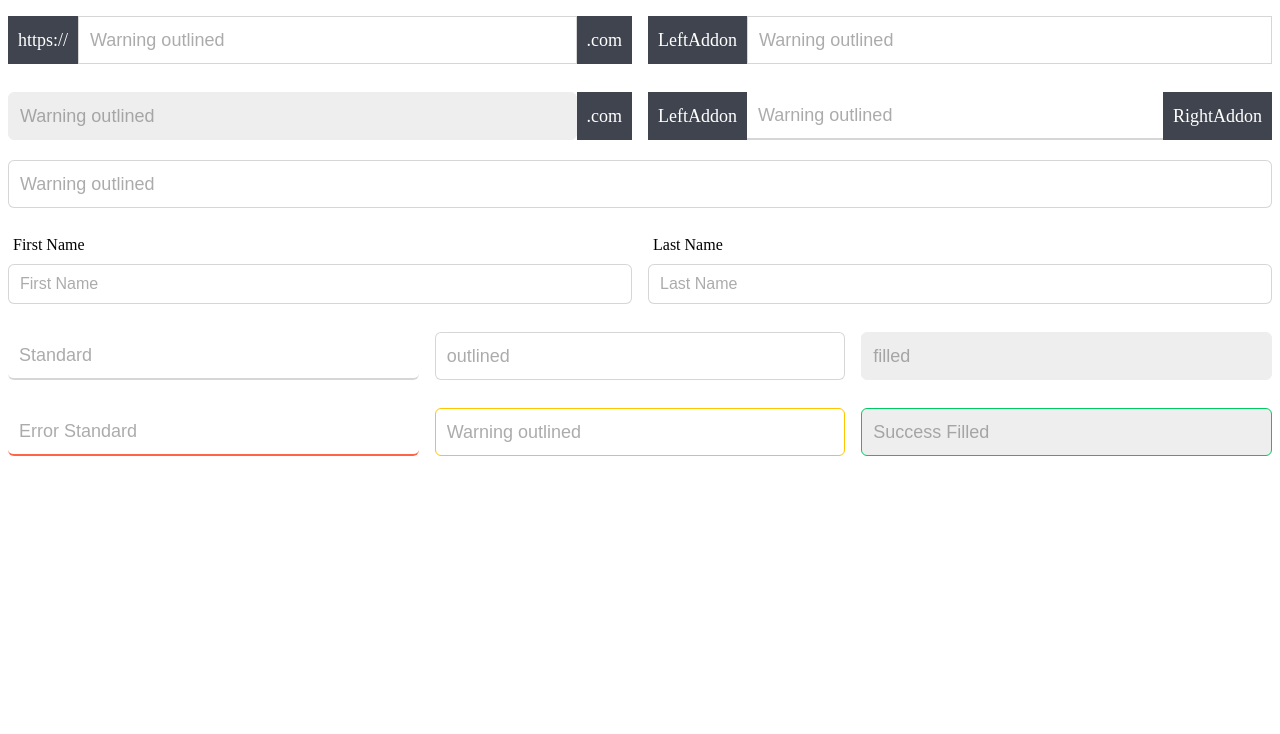
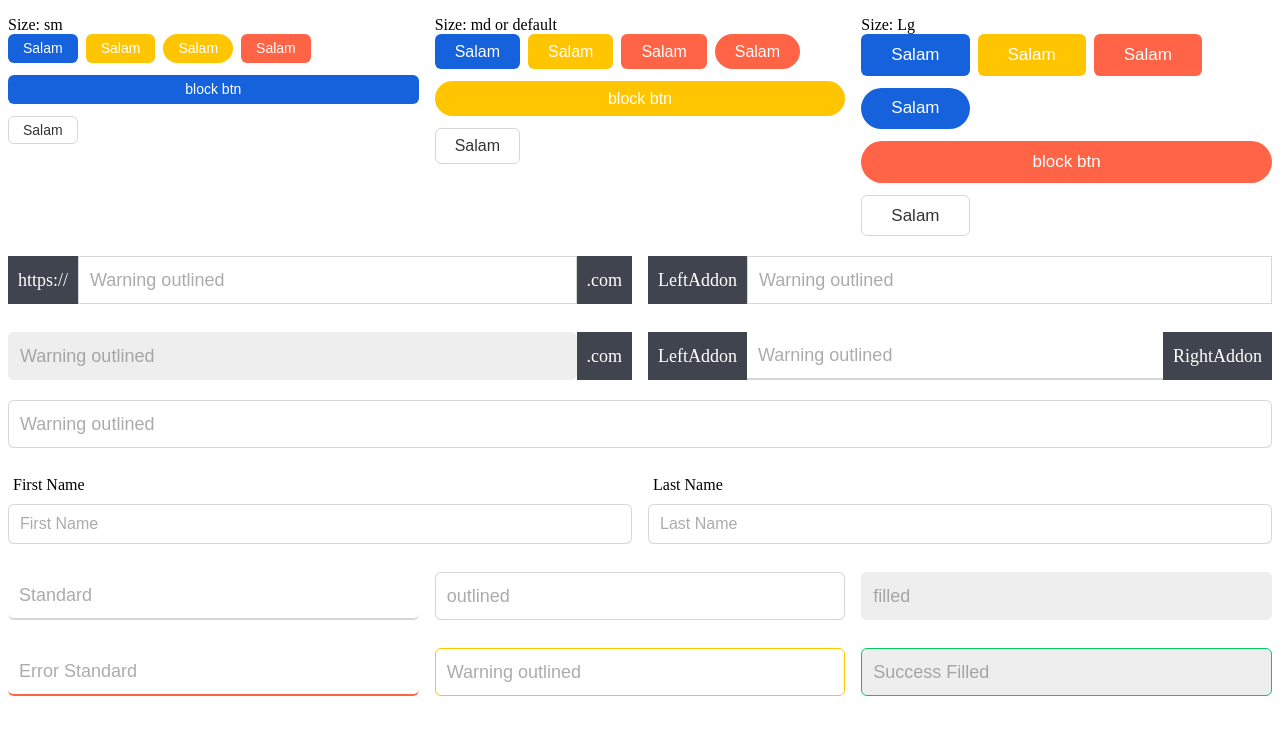
Before and after one commit to alirezatahani/React-Template, a React app: page / in a window 1280 px wide. Shown: the top 734 px of the page. Built offline with nearby package versions, Linux system fonts and the light colour scheme.

Commit message:
feature/basic button component finished

```diff
--- /dev/null
+++ b/src/components/button/content/Button.tsx
@@ -0,0 +1,17 @@
+import * as React from 'react';
+import { StyledButton } from '../styles/Button.styles';
+import { ButtonProps } from './button_types';
+
+const Button: React.FC<ButtonProps> = ({
+  children,
+  kind = 'default',
+  ...rest
+}: ButtonProps) => {
+  return (
+    <StyledButton kind={kind} {...rest}>
+      {children}
+    </StyledButton>
+  );
+};
+
+export default Button;
--- /dev/null
+++ b/src/components/button/styles/Button.styles.ts
@@ -0,0 +1,52 @@
+import styled from 'styled-components';
+import { ButtonProps } from '../content/button_types';
+import {
+  handleButtonBgColor,
+  handleButtonFontSize,
+  handleButtonSize,
+} from '../utils/utils';
+
+export const StyledButton = styled.button<ButtonProps>`
+  background-color: ${({ theme, kind }) => handleButtonBgColor(theme, kind)};
+
+  ${({ theme, size }) => handleButtonSize(theme, size)};
+  ${({ theme, size }) => handleButtonFontSize(theme, size)};
+
+  cursor: pointer;
+  display: inline-flex;
+  width: ${({ block }) => (block ? '100%' : 'auto')};
+  justify-content: center;
+  align-items: center;
+  white-space: nowrap;
+  touch-action: manipulation;
+  margin-right: 8px;
+  margin-bottom: 12px;
+  border: 1px solid
+    ${({ theme, kind }) =>
+      kind === 'default' ? theme.button.borderColor : 'transparent'};
+  color: ${({ theme, kind }) =>
+    kind !== 'default' ? theme.colors.white : theme.colors.black};
+
+  border-radius: ${({ theme, shape }) =>
+    shape === 'round' ? theme.borderRadiusRound : theme.borderRadius};
+  transition: all 200ms linear;
+
+  &:hover {
+    transition: all 200ms linear;
+    color: ${({ theme, kind }) =>
+      kind !== 'default' ? '' : theme.colors.primary};
+
+    border-color: ${({ theme }) => theme.colors.primary};
+    opacity: 0.85;
+  }
+
+  &:active {
+    transition: all 150ms linear;
+    opacity: 0.75;
+  }
+
+  &:focus {
+    outline: 2px solid ${({ theme }) => theme.button.buttonFocusOutline};
+    outline-offset: 1px;
+  }
+`;
--- /dev/null
+++ b/src/components/button/utils/utils.ts
@@ -0,0 +1,54 @@
+import { ThemeTypes } from 'src/global/theme_types';
+import { css } from 'styled-components';
+
+export const handleButtonBgColor = (theme: ThemeTypes, kind: string) => {
+  const { primary, warning, danger } = theme.colors;
+
+  switch (kind) {
+    case 'primary':
+      return primary;
+    case 'warning':
+      return warning;
+    case 'danger':
+      return danger;
+    case 'default':
+      return 'transparent';
+  }
+};
+
+export const handleButtonSize = (theme: ThemeTypes, size: string) => {
+  switch (size) {
+    case 'sm':
+      return css`
+        height: ${theme.button.buttonHeightSm};
+        padding: ${theme.button.buttonPaddingSm};
+      `;
+    case 'lg':
+      return css`
+        height: ${theme.button.buttonHeightLg};
+        padding: ${theme.button.buttonPaddingLg};
+      `;
+    default:
+      return css`
+        height: ${theme.button.buttonHeightMd};
+        padding: ${theme.button.buttonPaddingMd};
+      `;
+  }
+};
+
+export const handleButtonFontSize = (theme: ThemeTypes, size: string) => {
+  switch (size) {
+    case 'sm':
+      return css`
+        font-size: ${theme.button.buttonFontSm};
+      `;
+    case 'md':
+      return css`
+        font-size: ${theme.button.buttonFontMd};
+      `;
+    case 'lg':
+      return css`
+        font-size: ${theme.button.buttonFontLg};
+      `;
+  }
+};
--- a/src/components/input/content/styles/Input.styles.ts
+++ b/src/components/input/content/styles/Input.styles.ts
@@ -44,7 +44,6 @@ export const InputRightAddon = styled.span<InputAddonProps>`
   white-space: nowrap;
   border-bottom-right-radius: 0;
   padding-inline: 10px;
-  /* padding: 5px 11px; */
   ${({ size }) => handleInputSize(size)}
   background-color: ${({ theme }) => theme.input.addonBg};
   color: ${({ theme }) => theme.input.addonTextColor};
--- a/src/global/Global.ts
+++ b/src/global/Global.ts
@@ -6,25 +6,43 @@ const GlobalStyle = createGlobalStyle`
   }
 `;
 
-const COLORS = {
-  primary: '#00b9e0',
+const COLOR = {
+  primary: '#1562dc',
   success: '#00ca62',
   danger: '#ff6446',
   warning: '#ffc500',
+  black: 'rgba(0, 0, 0, 0.80)',
+  white: '#fff',
 };
 
-const INPUTS = {
+const INPUT = {
   borderWidth: '1px',
   borderColor: 'rgba(0, 0, 0, 0.16)',
   filledBackground: '#eee',
   addonBg: '#3f444e',
   addonTextColor: '#fff',
 };
+const BUTTON = {
+  buttonHeightSm: '1.8rem',
+  buttonHeightMd: '2.2rem',
+  buttonHeightLg: '2.6rem',
+  buttonPaddingSm: '1px 14px',
+  buttonPaddingMd: '5px 19px',
+  buttonPaddingLg: '6px 29px',
+  buttonFontSm: '14px',
+  buttonFontMd: '16px',
+  buttonFontLg: '17px',
+  buttonFocusOutline: '#155ed2',
+  borderColor: 'rgba(0, 0, 0, 0.16)',
+  filledBackground: '#eee',
+};
 
 const theme = {
-  colors: COLORS,
-  input: INPUTS,
+  colors: COLOR,
+  input: INPUT,
+  button: BUTTON,
   borderRadius: '6px',
+  borderRadiusRound: '50px',
 };
 
 export { GlobalStyle, theme };
--- a/src/index.tsx
+++ b/src/index.tsx
@@ -1,6 +1,7 @@
 import * as React from 'react';
 import { createRoot } from 'react-dom/client';
 import { ThemeProvider } from 'styled-components';
+import Button from './components/button/content/Button';
 import { Row, Col } from './components/grid/Index';
 import { Input } from './components/input/index';
 import { GlobalStyle, theme } from './global/Global';
@@ -15,6 +16,71 @@ const App: React.FC = () => {
     <ThemeProvider theme={theme}>
       <>
         <GlobalStyle />
+        <Row>
+          <Col span={4}>
+            Size: sm
+            <div>
+              <Button kind="primary" size="sm">
+                Salam
+              </Button>
+              <Button kind="warning" size="sm">
+                Salam
+              </Button>
+              <Button shape="round" kind="warning" size="sm">
+                Salam
+              </Button>
+              <Button kind="danger" size="sm">
+                Salam
+              </Button>
+              <Button block kind="primary" size="sm">
+                block btn
+              </Button>
+              <Button size="sm">Salam</Button>
+            </div>
+          </Col>
+          <Col span={4}>
+            Size: md or default
+            <div>
+              <Button kind="primary" size="md">
+                Salam
+              </Button>
+              <Button kind="warning" size="md">
+                Salam
+              </Button>
+              <Button kind="danger" size="md">
+                Salam
+              </Button>
+              <Button shape="round" kind="danger" size="md">
+                Salam
+              </Button>
+              <Button block shape="round" kind="warning" size="md">
+                block btn
+              </Button>
+              <Button size="md">Salam</Button>
+            </div>
+          </Col>
+          <Col span={4}>
+            Size: Lg
+            <div>
+              <Button kind="primary" size="lg">
+                Salam
+              </Button>
+              <Button kind="warning" size="lg">
+                Salam
+              </Button>
+              <Button kind="danger" size="lg">
+                Salam
+              </Button>
+              <Button shape="round" kind="primary" size="lg">
+                Salam
+              </Button>
+              <Button block shape="round" kind="danger" size="lg">
+                block btn
+              </Button>
+              <Button size="lg">Salam</Button>
+            </div>
+          </Col>
+        </Row>
         <Row>
           <Col span={6}>
             <Input
```
Also changed, not shown: src/components/button/content/button_types.d.ts (added, +10 -0 lines), src/global/theme_types.d.ts (+17 -0 lines), src/components/button/index.ts (added).
